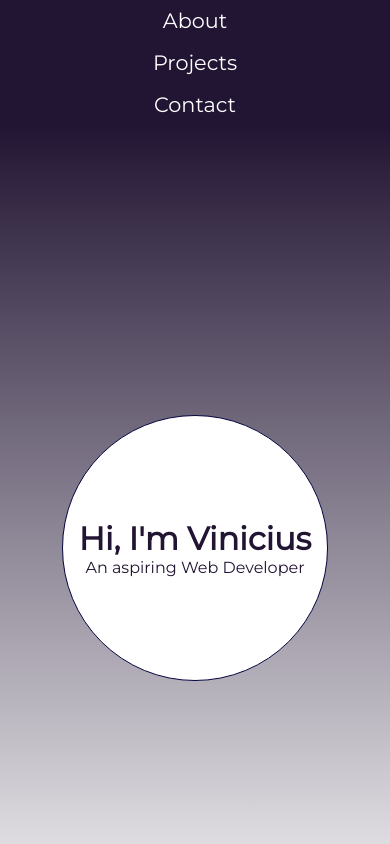
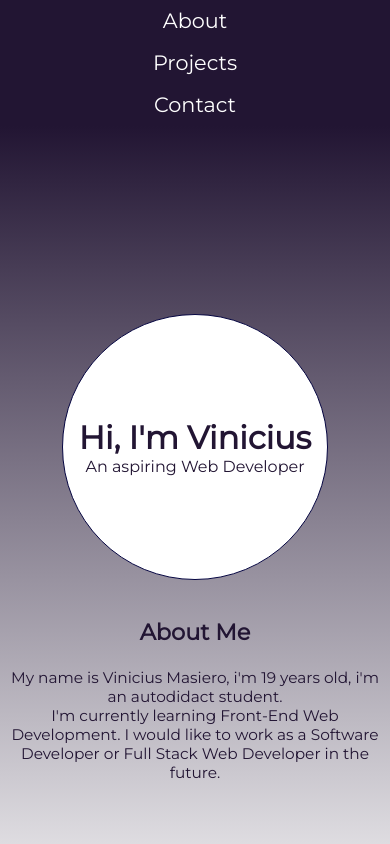
Before and after one commit to vinicius-masiero/vinicius-masiero.github.io, a plain HTML site: page index.html in a window 390 px wide. Shown: the top 844 px of the page. Drawn offline with Linux system fonts and the light colour scheme.

Commit message:
Add files via upload

```diff
--- a/index.html
+++ b/index.html
@@ -1,18 +1,19 @@
 <!DOCTYPE html>
-<html lang="en">
+<html id="top" lang="en">
 <head>
-  <title>Vinicius Masiero</title>
+  <title>Vinicius Masiero Portfolio</title>
   <meta name="viewport" content="width=device-width,initial-scale=1,maximum-scale=1,user-scalable=no">
   <meta http-equiv="X-UA-Compatible" content="IE=edge,chrome=1">
   <meta charset="utf-8">
   <link href="https://fonts.googleapis.com/css?family=Montserrat|Josefin+Sans|Kosugi+Maru" rel="stylesheet">
   <link rel="stylesheet" type="text/css" href="styles.css">
   <link rel="stylesheet" href="https://use.fontawesome.com/releases/v5.3.1/css/all.css" integrity="sha384-mzrmE5qonljUremFsqc01SB46JvROS7bZs3IO2EmfFsd15uHvIt+Y8vEf7N7fWAU" crossorigin="anonymous">
+<link https://cdn.freecodecamp.org/testable-projects-fcc/v1/bundle.js>
 </head>
 <body>
   <nav id="navbar">
     <ul>
-      <li><a href="#welcome-section">About</a></li>
+      <li><a href="#top">About</a></li>
       <li><a href="#projects">Projects</a></li>
       <li><a href="#contact">Contact</a></li>
     </ul>
@@ -24,6 +25,11 @@
         <h1>Hi, I'm Vinicius</h1>
         <p>An aspiring Web Developer</p>
         </div>
+      </div>
+      <div class="aboutme">
+      <h3>About Me</h3>
+        <p>My name is Vinicius Masiero, i'm 19 years old, i'm an autodidact student.</p>
+        <p>I'm currently learning Front-End Web Development. I would like to work as a Software Developer or Full Stack Web Developer in the future.</p>
       </div>
     </header>
     <section id="projects">
--- a/styles.css
+++ b/styles.css
@@ -71,6 +71,12 @@ html, body {
   align-items: center;
   flex-direction: column;
   z-index: 1;
+}
+.aboutme {
+  margin-top: 15px;
+  padding-left: 120px;
+  padding-right: 120px;
+  font-size: 1.2em;
 }
 #projects {
   padding-top: 50px;
@@ -269,6 +275,11 @@ footer a:hover {
     text-align: center;
   }
 }
+@media (width: 800px) {
+  .project-tile {
+    max-width: 32%;
+  }
+}
 @media (width: 768px) {
   .project-tile {
     max-width: 33%;
@@ -313,6 +324,13 @@ footer a:hover {
   }
 }
 @media (min-width: 320px) and (max-width: 480px) {
+  .aboutme {
+    padding-left: 0px;
+    padding-right: 0px;
+  }
+  .aboutme p {
+    font-size: 0.8em;
+  }
   #navbar {
   position: relative;
   height: auto;
```
